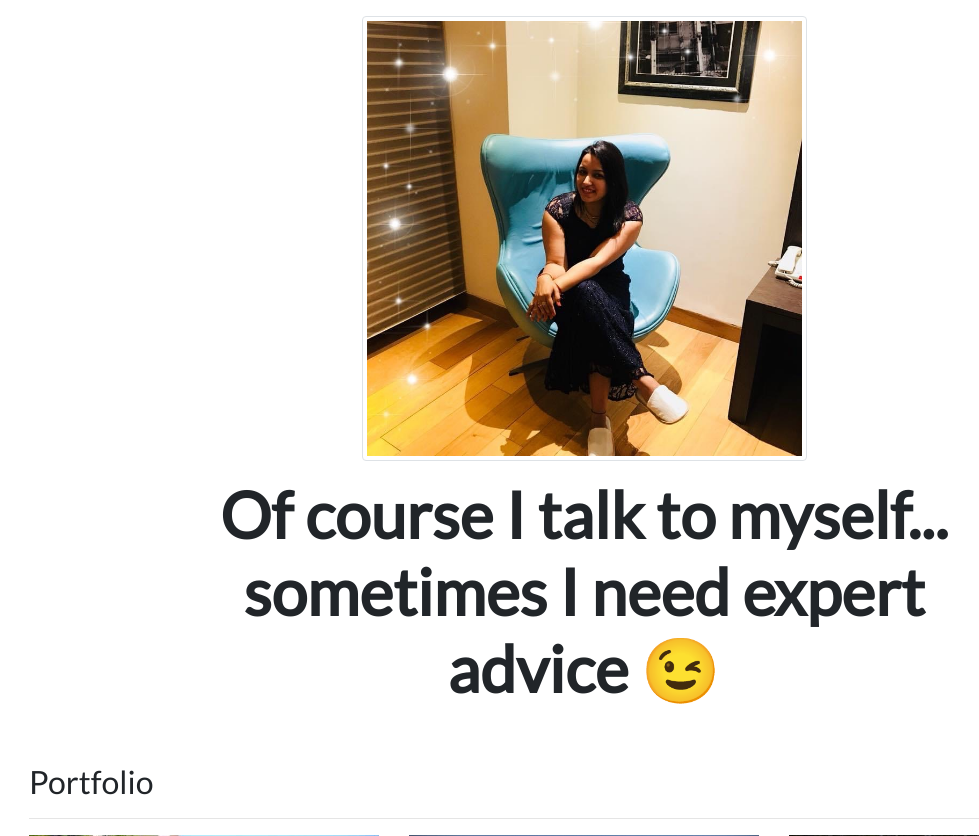
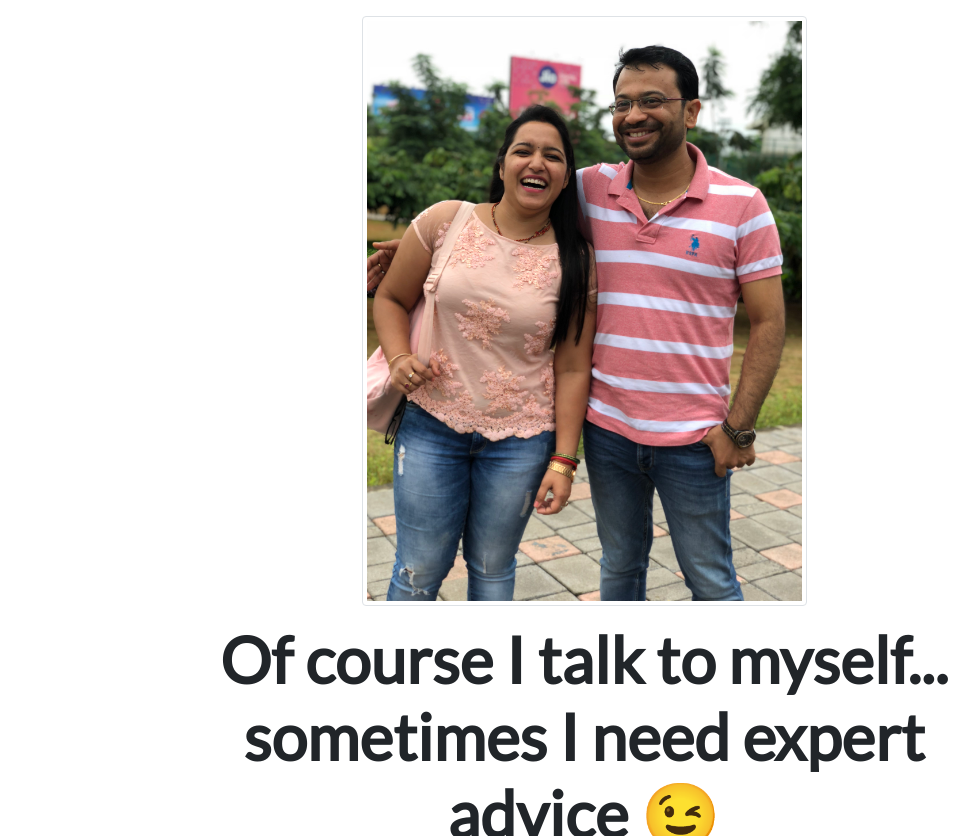
Before and after one commit to abhaygangwar3/Ankii-s-Portfolio, a Django app: page / in a window 1280 px wide. Shown: the part 56-892 px from the top of the page, without its empty margins (56-1035 px from the left). Run offline with Django 3.2, Linux system fonts and the light colour scheme; data comes from the database, SQL or seed files in the repository; some libraries are stand-ins or nearby versions.

Commit message:
changed the pic again

```diff
--- a/portfolio/templates/portfolio/homepage.html
+++ b/portfolio/templates/portfolio/homepage.html
@@ -6,7 +6,7 @@
 
 <div class="row justify-content-center my-3">
     <div class="col-5">
-        <img src="{% static 'portfolio/MeNMine.jpg' %}" class="img-fluid rounded mx-auto d-block img-thumbnail">
+        <img src="{% static 'portfolio/Jaadu.jpg' %}" class="img-fluid rounded mx-auto d-block img-thumbnail">
     </div>
 </div>
 
```
Also changed, not shown: portfolio/static/portfolio/Jaadu.jpg (added).
